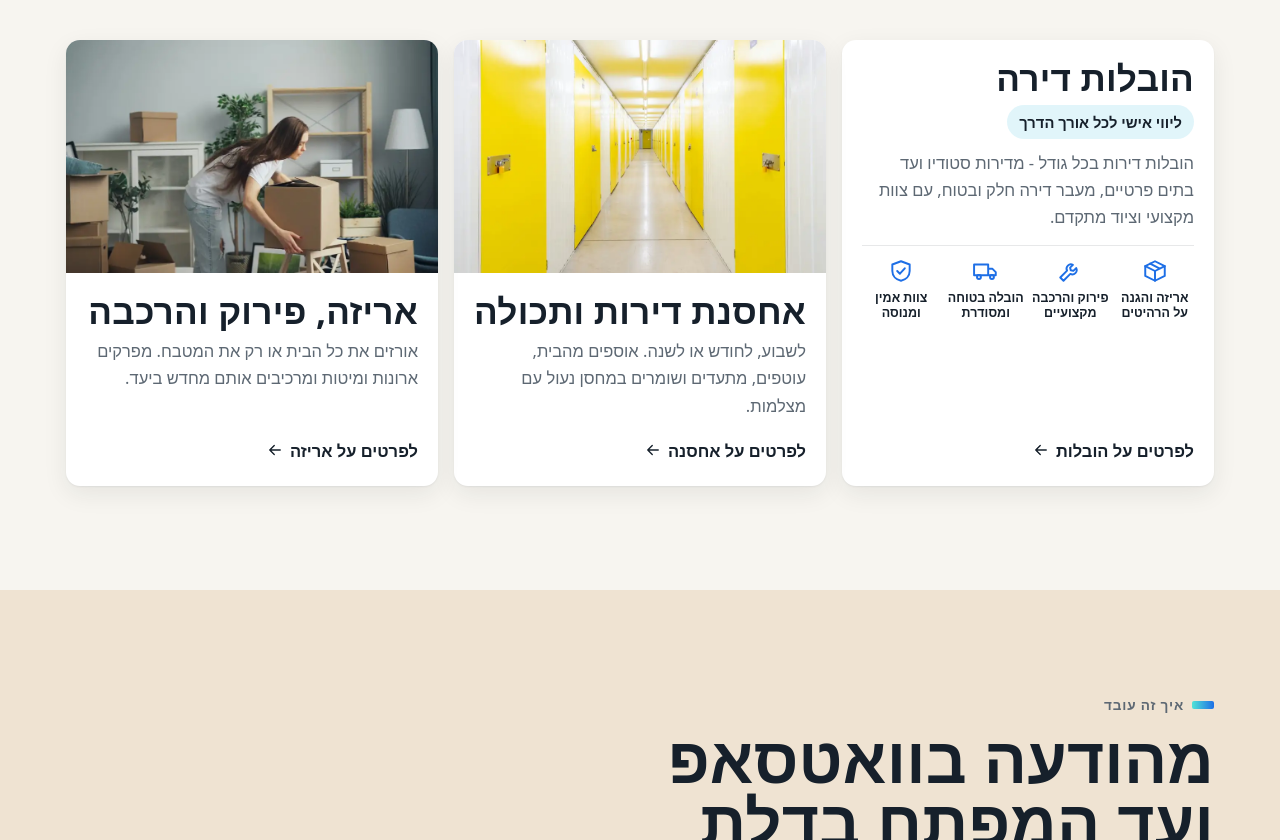
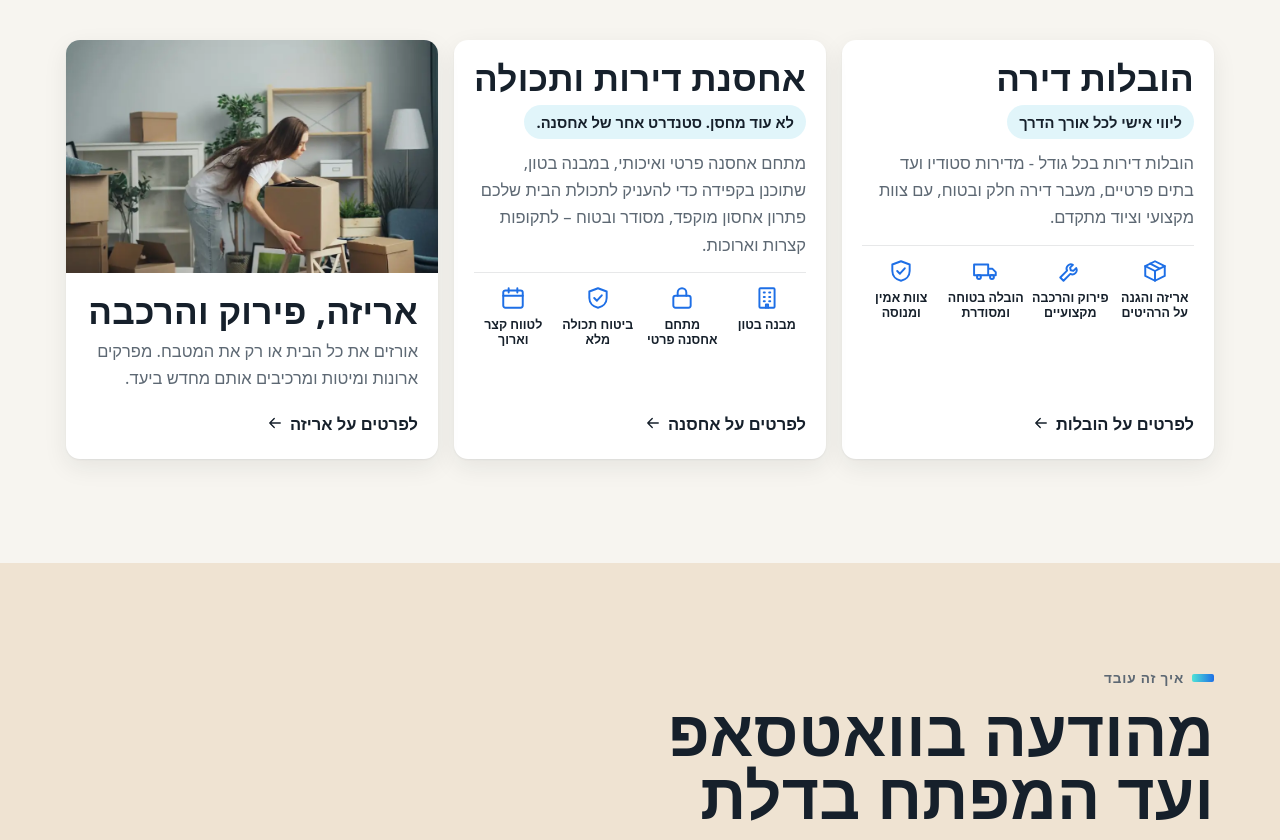
Before and after one commit to liorlevc/adirmoving, a plain HTML site: page index.html in a window 1280 px wide. Shown: the part 930-1770 px from the top of the page. Drawn offline with Linux system fonts and the light colour scheme; a web font is replaced by a local one.

Commit message:
Home storage card: no photo, new tagline, text and four feature icons
Co-Authored-By: Claude Opus 5.5 <noreply@anthropic.com>
Claude-Session: https://claude.ai/code/session_017rf9qng8zUzAajKLjvmKze

```diff
--- a/index.html
+++ b/index.html
@@ -510,8 +510,7 @@ footer ul{list-style:none;padding:0;margin:0;display:grid;gap:6px}
           <div class="svc-body"><h3>הובלות דירה</h3><span class="svc-tag">ליווי אישי לכל אורך הדרך</span><p>הובלות דירות בכל גודל - מדירות סטודיו ועד בתים פרטיים, מעבר דירה חלק ובטוח, עם צוות מקצועי וציוד מתקדם.</p><ul class="svc-feats"><li><svg class="ico"><use href="#i-box"/></svg><span>אריזה והגנה על הרהיטים</span></li><li><svg class="ico"><use href="#i-tools"/></svg><span>פירוק והרכבה מקצועיים</span></li><li><svg class="ico"><use href="#i-truck"/></svg><span>הובלה בטוחה ומסודרת</span></li><li><svg class="ico"><use href="#i-shield"/></svg><span>צוות אמין ומנוסה</span></li></ul><span class="svc-link">לפרטים על הובלות <svg class="ico"><use href="#i-arrow"/></svg></span></div>
         </a>
         <a class="svc" href="#storage">
-          <div class="svc-img"><img src="img/corridor.webp" alt="מסדרון מחסנים פרטיים עם דלתות צהובות" loading="lazy"></div>
-          <div class="svc-body"><h3>אחסנת דירות ותכולה</h3><p>לשבוע, לחודש או לשנה. אוספים מהבית, עוטפים, מתעדים ושומרים במחסן נעול עם מצלמות.</p><span class="svc-link">לפרטים על אחסנה <svg class="ico"><use href="#i-arrow"/></svg></span></div>
+          <div class="svc-body"><h3>אחסנת דירות ותכולה</h3><span class="svc-tag">לא עוד מחסן. סטנדרט אחר של אחסנה.</span><p>מתחם אחסנה פרטי ואיכותי, במבנה בטון, שתוכנן בקפידה כדי להעניק לתכולת הבית שלכם פתרון אחסון מוקפד, מסודר ובטוח – לתקופות קצרות וארוכות.</p><ul class="svc-feats"><li><svg class="ico"><use href="#i-building"/></svg><span>מבנה בטון</span></li><li><svg class="ico"><use href="#i-lock"/></svg><span>מתחם אחסנה פרטי</span></li><li><svg class="ico"><use href="#i-shield"/></svg><span>ביטוח תכולה מלא</span></li><li><svg class="ico"><use href="#i-cal"/></svg><span>לטווח קצר וארוך</span></li></ul><span class="svc-link">לפרטים על אחסנה <svg class="ico"><use href="#i-arrow"/></svg></span></div>
         </a>
         <a class="svc" href="#packing">
           <div class="svc-img"><img src="img/packing.webp" alt="אריזת חפצים בקרטונים בסלון" loading="lazy"></div>
```
